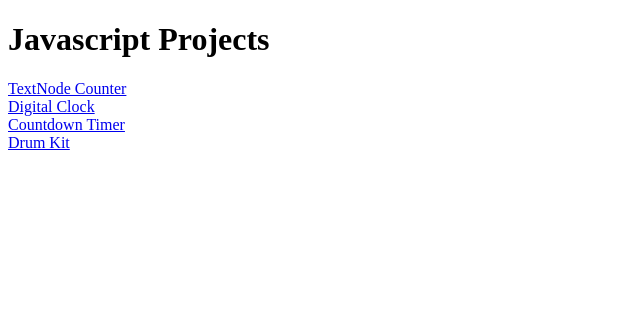
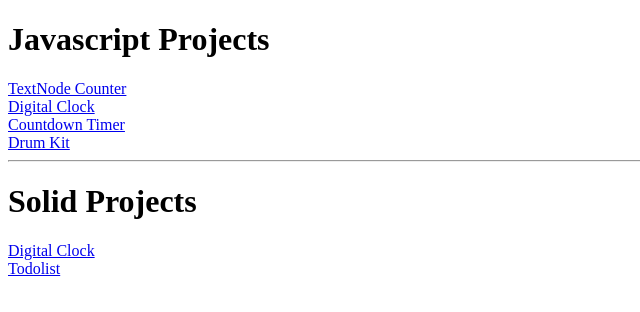
Before and after one commit to HasanHuseyinDemir/MyProjects, a plain HTML site: page index.html in a window 1280 px wide. Shown: the whole page, without its empty margins (0-640 px from the left). Drawn offline with Linux system fonts and the light colour scheme.

Commit message:
index updated

```diff
--- a/index.html
+++ b/index.html
@@ -16,6 +16,11 @@
     <a href="./Javascript/Countdown-Timer/index.html">Countdown Timer</a>
     <br>
     <a href="./Javascript/Drum-Kit/index.html">Drum Kit</a>
+    <hr>
+    <h1>Solid Projects</h1>
+    <a href="./Solid/Digital-Clock/index.html">Digital Clock</a>
+    <br>
+    <a href="./Solid/Todolist/index.html">Todolist</a>
 
 </body>
 </html>
```
